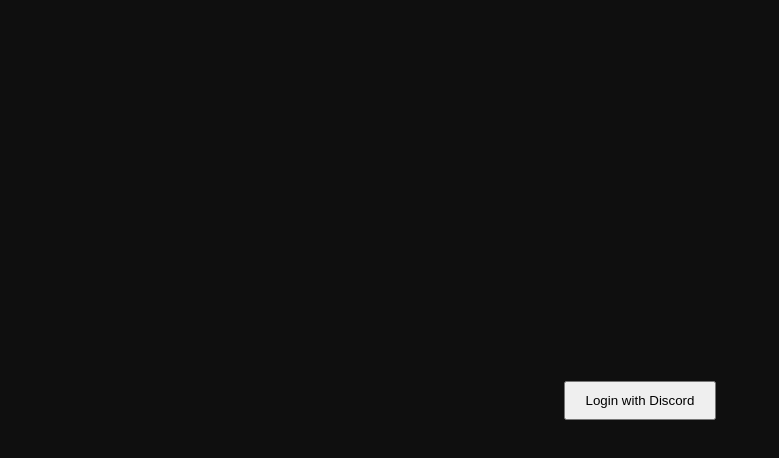
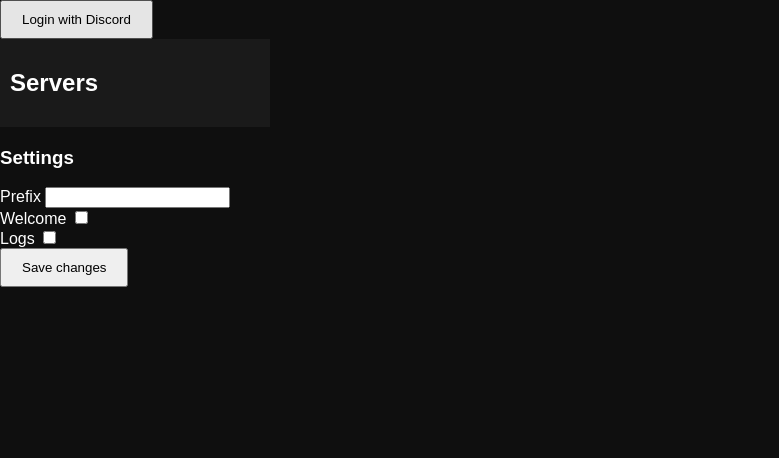
Before and after one commit to DragoncyK/KaelionDashboard, a plain HTML site: page index.html in a window 1280 px wide. Shown: the whole page, without its empty margins (0-779 px from the left). Drawn offline with Linux system fonts and the light colour scheme; no server answers.

Commit message:
Update index.html

```diff
--- a/index.html
+++ b/index.html
@@ -8,30 +8,45 @@
 
 <body>
 
-  <div id="login-section">
-    <button id="loginBtn">Login with Discord</button>
+<div id="login" class="center">
+  <button id="loginBtn" class="btn">Login with Discord</button>
+</div>
+
+<div id="app" class="hidden">
+
+  <div class="sidebar">
+    <h2>Servers</h2>
+    <div id="guilds"></div>
   </div>
 
-  <div id="dashboard" style="display:none;">
+  <div class="main">
 
     <h2 id="user"></h2>
 
-    <div class="layout">
+    <div class="card">
+      <h3>Settings</h3>
 
-      <div id="guilds" class="sidebar"></div>
+      <label>Prefix</label>
+      <input id="prefix" type="text">
 
-      <div class="content">
-        <h3>Guild Settings</h3>
-
-        <input id="prefix" placeholder="prefix">
-        <br><br>
-
-        <button id="saveBtn">Save</button>
+      <div class="switch">
+        <label>Welcome</label>
+        <input id="welcome" type="checkbox">
       </div>
 
+      <div class="switch">
+        <label>Logs</label>
+        <input id="logs" type="checkbox">
+      </div>
+
+      <button id="saveBtn" class="btn">Save changes</button>
+
     </div>
+
   </div>
 
-  <script src="app.js"></script>
+</div>
+
+<script src="app.js"></script>
 </body>
 </html>
```
